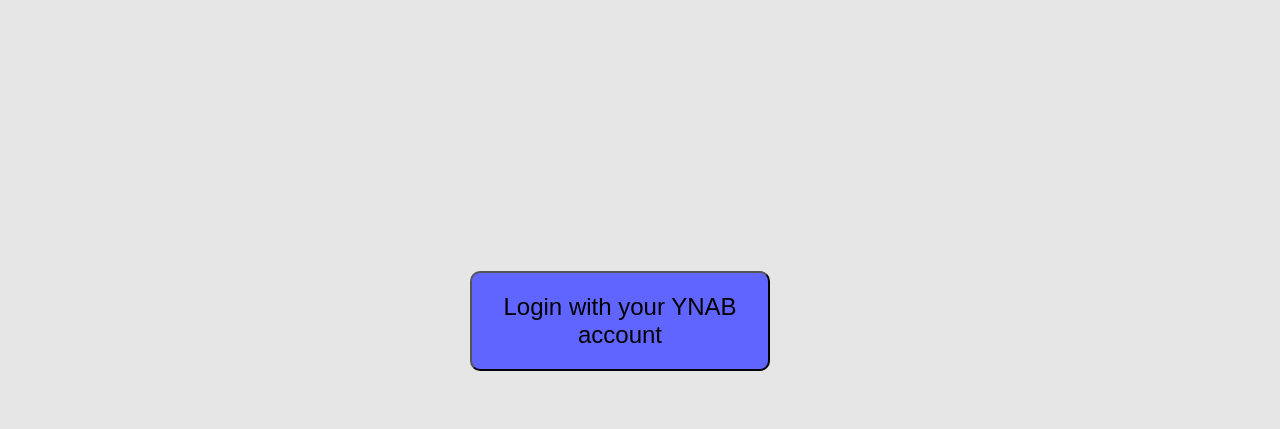
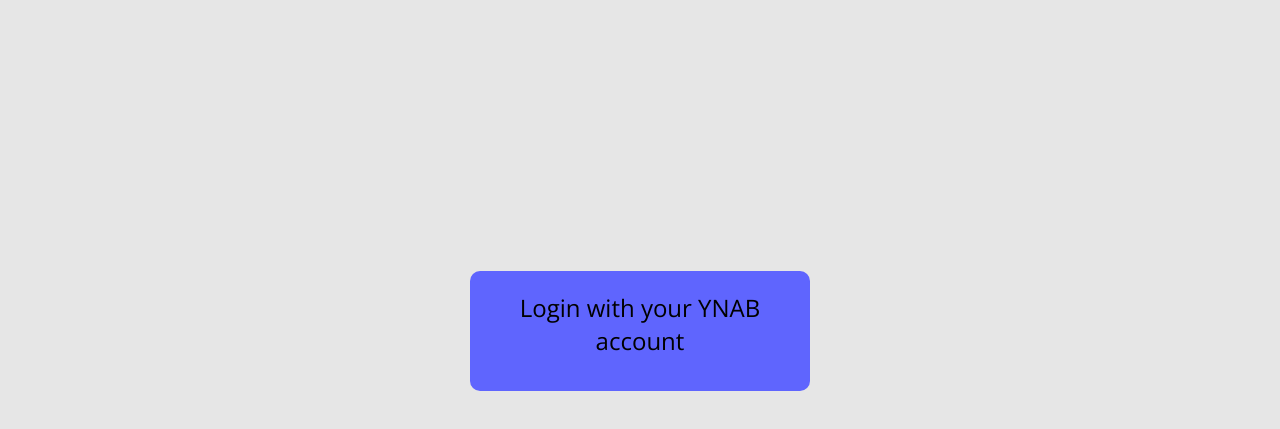
Before and after one commit to jtizon/Buddyget, a plain HTML site: page index.html in a window 1280 px wide. Shown: the part 59-488 px from the top of the page. Drawn offline with nearby package versions, Linux system fonts and the light colour scheme.

Commit message:
YNAB OAuth Link

```diff
--- a/index.html
+++ b/index.html
@@ -14,7 +14,7 @@
         <a>Login</a>
       </div>
       <div class"ynab">
-        <button id="js-ynab-button">Login with your YNAB account</button>
+        <a href="https://app.youneedabudget.com/oauth/authorize?client_id=fb6f52cbbca9da328e5869a4e27910ef18471fbc8975de4a3e861efc65900c63&redirect_uri=https://jtizon.github.io/Buddyget/&response_type=code" class="button" >Login with your YNAB account</a>
       </div>
     </div>
     <script src="https://code.jquery.com/jquery-3.2.1.js"></script>
--- a/script.js
+++ b/script.js
@@ -1,3 +1,5 @@
+const api_key = '8a918faa24381101ba8edd6a4668058d2eda55d42ce4e92a060b9993a14af795';
+
 const clientID = 'fb6f52cbbca9da328e5869a4e27910ef18471fbc8975de4a3e861efc65900c63';
+
 const clientSecret = '27c327f64cb0e1745bcfde92e63ac5eb087c4ebae2b66a839cedddaa71de76b5';
-const api_key = '8a918faa24381101ba8edd6a4668058d2eda55d42ce4e92a060b9993a14af795';
--- a/style.css
+++ b/style.css
@@ -34,15 +34,17 @@ body {
   .navbar h1:hover{
     color: #5F65FE;
   }
-  #js-ynab-button:hover{
+  .button:hover{
     color: white;
   }
 
-  #js-ynab-button{
+  .button{
     font-size: 24px;
-    font-weight: 1;
+    font-weight: 100;
+    color: black;
+    text-align: center;
     width: 300px;
-    height: 100px;
+    height: 80px;
     padding: 20px;
     position: absolute;
     top: 50%;
@@ -50,6 +52,7 @@ body {
     margin: -70px 0 0 -170px;
     border-radius: 10px;
     background-color: #5F65FE;
+    text-decoration: none;
   }
 
   .ynab{
```
